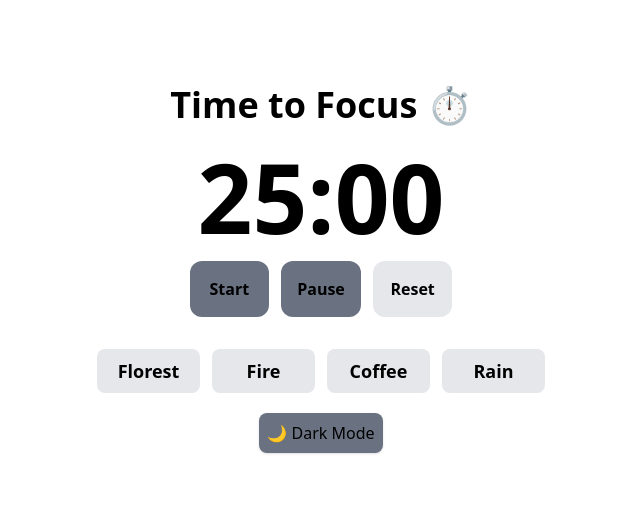
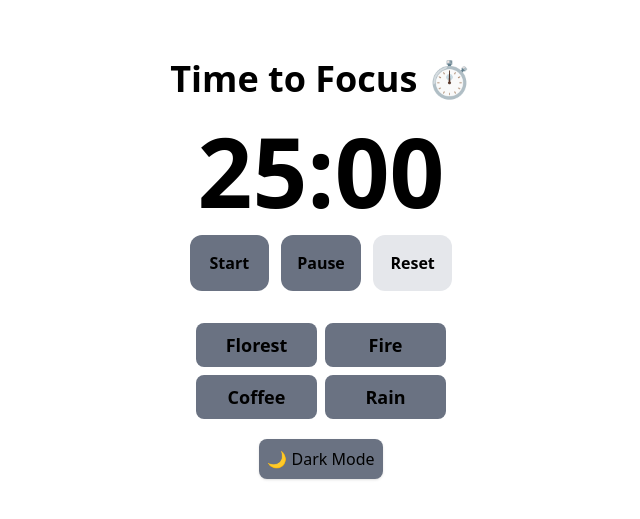
Before and after one commit to arthurobs542/focus-timer, a Next.js app: page / in a window 1280 px wide. Shown: the part 131-650 px from the top of the page, without its empty margins (319-959 px from the left). Built offline with nearby package versions, Linux system fonts and the light colour scheme.

Commit message:
style/Sounds: change btn width and grid col 2

```diff
--- a/src/app/components/Sounds.tsx
+++ b/src/app/components/Sounds.tsx
@@ -56,7 +56,7 @@ export default function Sounds() {
 
   return (
     <>
-      <div className="grid grid-cols-4 gap-3 mt-8 w-full max-w-md">
+      <div className="grid grid-cols-2 gap-2 mt-8 w-[250px] max-w-md">
         {Object.keys(sounds).map((key) => {
           const option = key as SoundOption;
           const isPlaying = playing.some((s) => s.option === option);
@@ -70,7 +70,7 @@ export default function Sounds() {
     ${
       isPlaying
         ? "bg-amber-500 text-white hover:bg-amber-600 dark:bg-amber-400 dark:hover:bg-amber-500"
-        : "bg-gray-200 text-black hover:bg-gray-300 dark:bg-gray-700 dark:text-white dark:hover:bg-gray-600"
+        : "bg-gray-500 text-black hover:bg-gray-300 dark:bg-gray-700 dark:text-white dark:hover:bg-gray-600"
     }
   `}
             >
```
